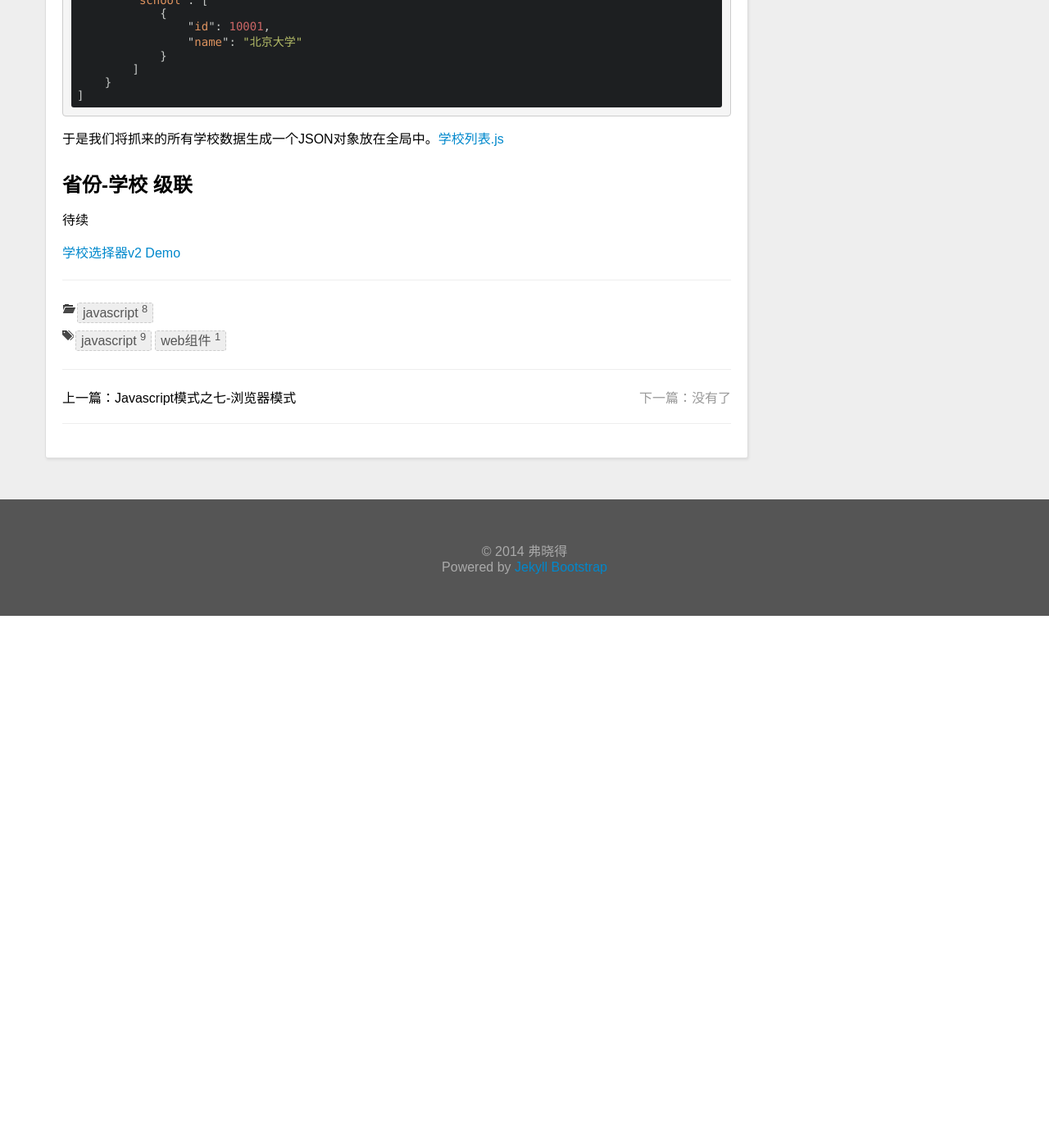
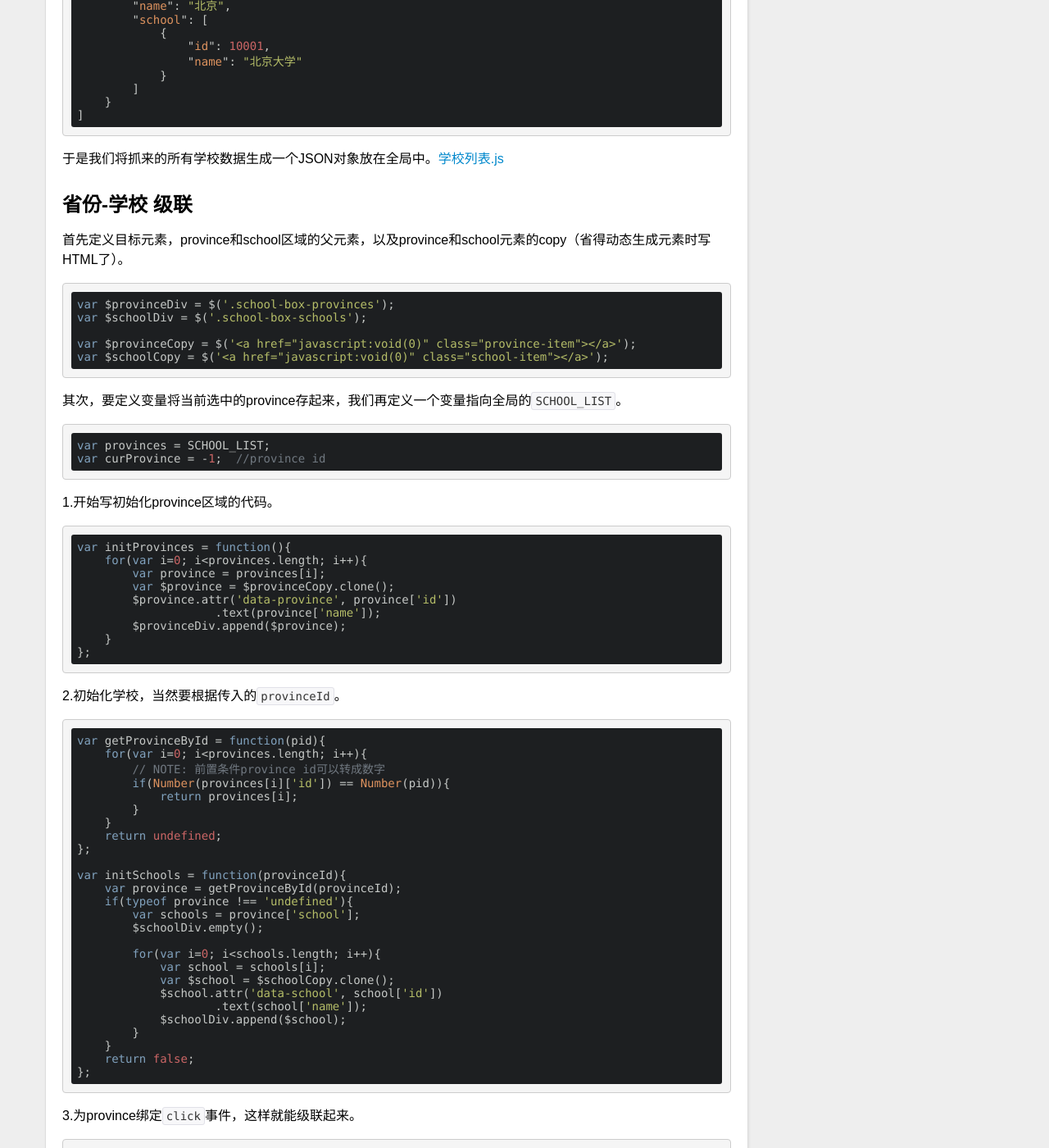
Before and after one commit to danislyn/danislyn.github.com, a Jekyll site: the page built from _posts/javascript/2015-01-18-step-by-step-js-component-schoolbox-1.md, in a window 1280 px wide and 1400 px high, scrolled down 3135 px. Shown: the whole window at 82% size. Built offline with Jekyll 4.4.1, drawn with Linux system fonts in a browser that asks for light colours; nearby versions of some CDN libraries; comment, search, counter and statistics services are not loaded; before the commit the page ends 3886 px from its top, so only the background shows below that; some of the changed text lies outside the part shown.

Commit message:
update post

```diff
--- a/_posts/javascript/2015-01-18-step-by-step-js-component-schoolbox-1.md
+++ b/_posts/javascript/2015-01-18-step-by-step-js-component-schoolbox-1.md
@@ -1,7 +1,7 @@
 ---
 layout: post
 title: "一步步做组件-学校选择器(1)"
-description: ""
+description: "这是一个系列文章，讲述了我从项目中抽出可复用的功能并一步步把它们设计成web组件。最近这个项目是做在线编程教育的，既然是教育，当然会跟学校挂钩，所以注册的时候就涉及到学校选择。我就从这里入手，讲述下如何一步步做成学校选择器的js组件。这是第一篇，先实现选择学校的基本功能。"
 category: javascript
 tags: [javascript, web组件]
 ---
@@ -9,7 +9,7 @@
 
 开篇
 -----
-这学期来一直在忙项目，整整一个学期都在做，自己的看书计划也没能实施。不过还是有不少收获的，是对以前看过的*JS Patterns*系列的综合运用，所以光看是不够的，一定要能应用到实际的业务中，并根据具体业务相应调整。趁着现在这段时间，想把以前写过的代码重新review一遍，并抽出可复用的功能把它们改写成通用组件，既是自己总结和提升的机会，也把它们作为以后的代码积累。
+这学期来一直在忙项目，整整一个学期都在做，自己的看书计划也没能实施。不过还是有不少收获的，是对以前看过的 *JS Patterns* 系列的综合运用，所以光看是不够的，一定要能应用到实际的业务中，并根据具体业务相应调整。趁着现在这段时间，想把以前写过的代码重新review一遍，并抽出可复用的功能把它们改写成通用组件，既是自己总结和提升的机会，也把它们作为以后的代码积累。
 
 最近这个项目是做在线编程教育的，既然是教育，当然会跟学校挂钩，所以注册的时候就涉及到学校选择。我就从这里入手，讲述下如何一步步做成学校选择器的js组件。
 
@@ -35,7 +35,7 @@
         </div>
     </div>
 
-我们这里的学校ID采用的是教育部标准的学校代码，而省份ID无实际含义。参照上面的图，写出了以下样式。
+我们通过自定义属性`data-xxx`来存储ID，这里的学校ID采用的是教育部标准的学校代码，而省份ID无实际含义。参照上面的图，写出了以下样式。
 
     .school-box-wrapper{
         margin: 10px 0;
@@ -126,6 +126,151 @@
 
 省份-学校 级联
 ---------------
-待续
+首先定义目标元素，province和school区域的父元素，以及province和school元素的copy（省得动态生成元素时写HTML了）。
+
+    var $provinceDiv = $('.school-box-provinces');
+    var $schoolDiv = $('.school-box-schools');
+
+    var $provinceCopy = $('<a href="javascript:void(0)" class="province-item"></a>');
+    var $schoolCopy = $('<a href="javascript:void(0)" class="school-item"></a>');
+
+其次，要定义变量将当前选中的province存起来，我们再定义一个变量指向全局的`SCHOOL_LIST`。
+
+    var provinces = SCHOOL_LIST;
+    var curProvince = -1;  //province id
+
+
+1.开始写初始化province区域的代码。
+
+    var initProvinces = function(){
+        for(var i=0; i<provinces.length; i++){
+            var province = provinces[i];
+            var $province = $provinceCopy.clone();
+            $province.attr('data-province', province['id'])
+                        .text(province['name']);
+            $provinceDiv.append($province);
+        }
+    };
+
+
+2.初始化学校，当然要根据传入的`provinceId`。
+
+    var getProvinceById = function(pid){
+        for(var i=0; i<provinces.length; i++){
+            // NOTE: 前置条件province id可以转成数字
+            if(Number(provinces[i]['id']) == Number(pid)){
+                return provinces[i];
+            }
+        }
+        return undefined;
+    };
+
+    var initSchools = function(provinceId){
+        var province = getProvinceById(provinceId);
+        if(typeof province !== 'undefined'){
+            var schools = province['school'];
+            $schoolDiv.empty();
+
+            for(var i=0; i<schools.length; i++){
+                var school = schools[i];
+                var $school = $schoolCopy.clone();
+                $school.attr('data-school', school['id'])
+                        .text(school['name']);
+                $schoolDiv.append($school);
+            }
+        }
+        return false;
+    };
+
+
+3.为province绑定`click`事件，这样就能级联起来。
+
+    var onProvinceClick = function(){
+        var pid = $(this).attr('data-province');
+
+        if(curProvince != pid){
+            // set chosen
+            $provinceDiv.find('a[data-province="' + curProvince + '"]').removeClass('chosen');
+            $provinceDiv.find('a[data-province="' + pid + '"]').addClass('chosen');
+            // update
+            curProvince = pid;
+            initSchools(pid);
+        }
+    };
+
+
+4.同样为school添加`click`，还需要定义两个表单里的元素。
+
+    var $schoolInput = $('#schoolInput');
+    var $schoolId = $('#schoolId');
+
+    var onSchoolClick = function(){
+        $schoolInput.val($(this).text());
+        $schoolId.val($(this).attr('data-school'));
+    };
+
+
+5.添加动画以及统一初始化方法
+
+    var $schoolBox = $('.school-box-wrapper');
+    var $schoolBoxLink = $('#openSchoolBoxLink');
+
+    var hideSchoolBox = function(){
+        $schoolBox.slideUp();
+        $schoolBoxLink.show();
+    };
+
+    var showSchoolBox = function(){
+        $schoolBox.slideDown();
+        $schoolBoxLink.hide();
+    };
+
+    var init = function(){
+        initProvinces();
+        // bind events
+        $provinceDiv.find('a').click(onProvinceClick);
+        // 由于school元素是动态改变的，这里一定要通过live去绑定
+        $schoolDiv.find('a').live('click', onSchoolClick);
+        $schoolBoxLink.click(showSchoolBox);
+        // execute
+        showSchoolBox();
+    };
+
+
+6.最后为了避免变量作用域的污染，我们定义一个自执行函数，去包裹以上所有js代码。
+
+    (function(){
+        // 以上省略...
+
+        // 执行初始化
+        return init();
+    })();
+
+
+7.添加下点缀，让它每次`showSchoolBox`时都能自定选中前一次选择的province。
+
+    var lastProvinceIndex = 0;  //最后一次点击的index，用于初始化选中
+
+    var onProvinceClick = function(){
+        lastProvinceIndex = $(this).index();
+
+        // 中间省略...
+
+        // 滚动条置顶
+        $schoolDiv.scrollTop(0);
+    };
+
+    var showSchoolBox = function(){
+        // 以上省略...
+
+        // 默认选中最后一次点击的province
+        $provinceDiv.find('a').eq(lastProvinceIndex).click();
+    };
 
 [学校选择器v2 Demo](/demo/SchoolBox/v2/demo.html)
+
+
+
+还有吗？
+--------
+到这里一个简单的demo完成了，但是js代码和当前页面的HTML元素耦合很大，如果改了HTML则js也要相应的改。那么问题来了，如果在另一个页面也需要这样的学校选择器该怎么办呢？复制大段代码吗？
```
